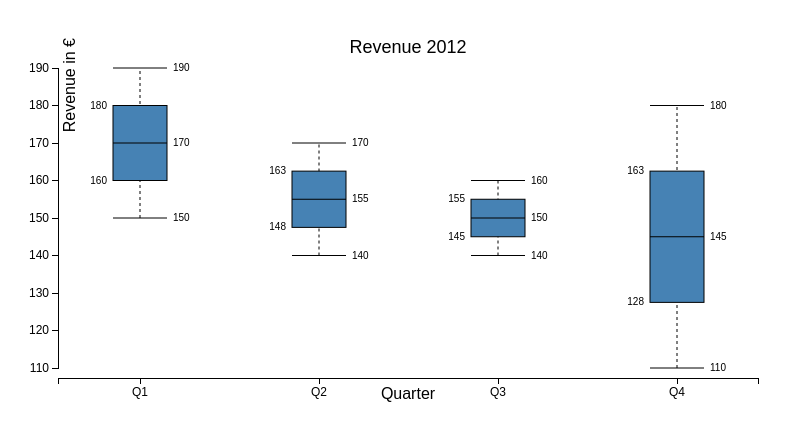
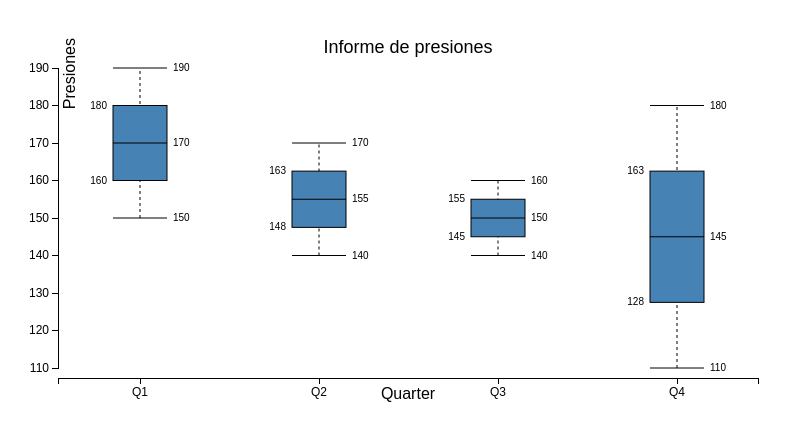
Before and after one commit to gramirezcarrero/d3graph, a plain HTML site: page index.html in a window 1280 px wide. Shown: the whole page, without its empty margins (0-793 px from the left). Drawn offline with Linux system fonts and the light colour scheme.

Commit message:
presiones

```diff
--- a/index.html
+++ b/index.html
@@ -153,7 +153,7 @@ d3.csv("data.csv", function(error, csv) {
         .attr("text-anchor", "middle")
         .style("font-size", "18px")
         //.style("text-decoration", "underline")
-        .text("Revenue 2012");
+        .text("Informe de presiones");
 
 	 // draw y axis
 	svg.append("g")
@@ -165,7 +165,7 @@ d3.csv("data.csv", function(error, csv) {
 		  .attr("dy", ".71em")
 		  .style("text-anchor", "end")
 		  .style("font-size", "16px")
-		  .text("Revenue in €");
+		  .text("Presiones");
 
 	// draw x axis
 	svg.append("g")
```
